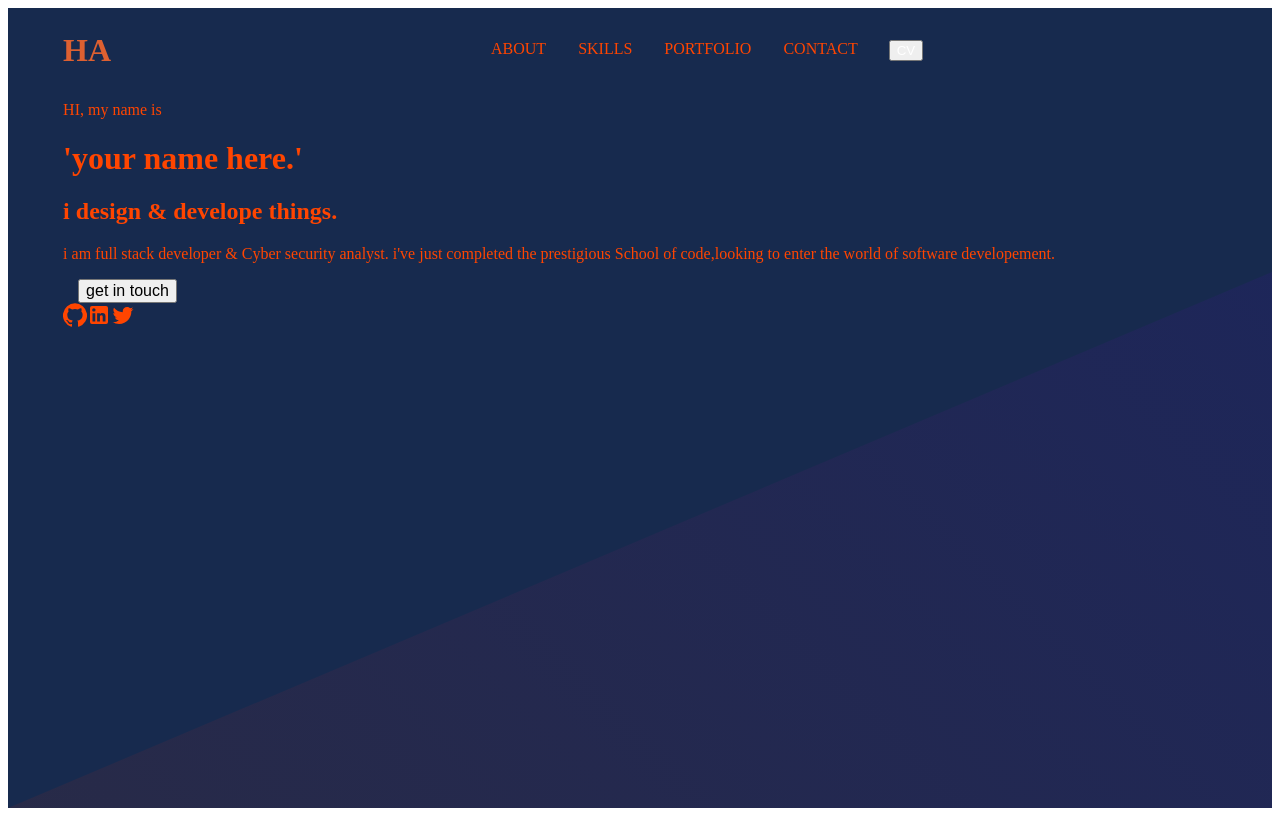
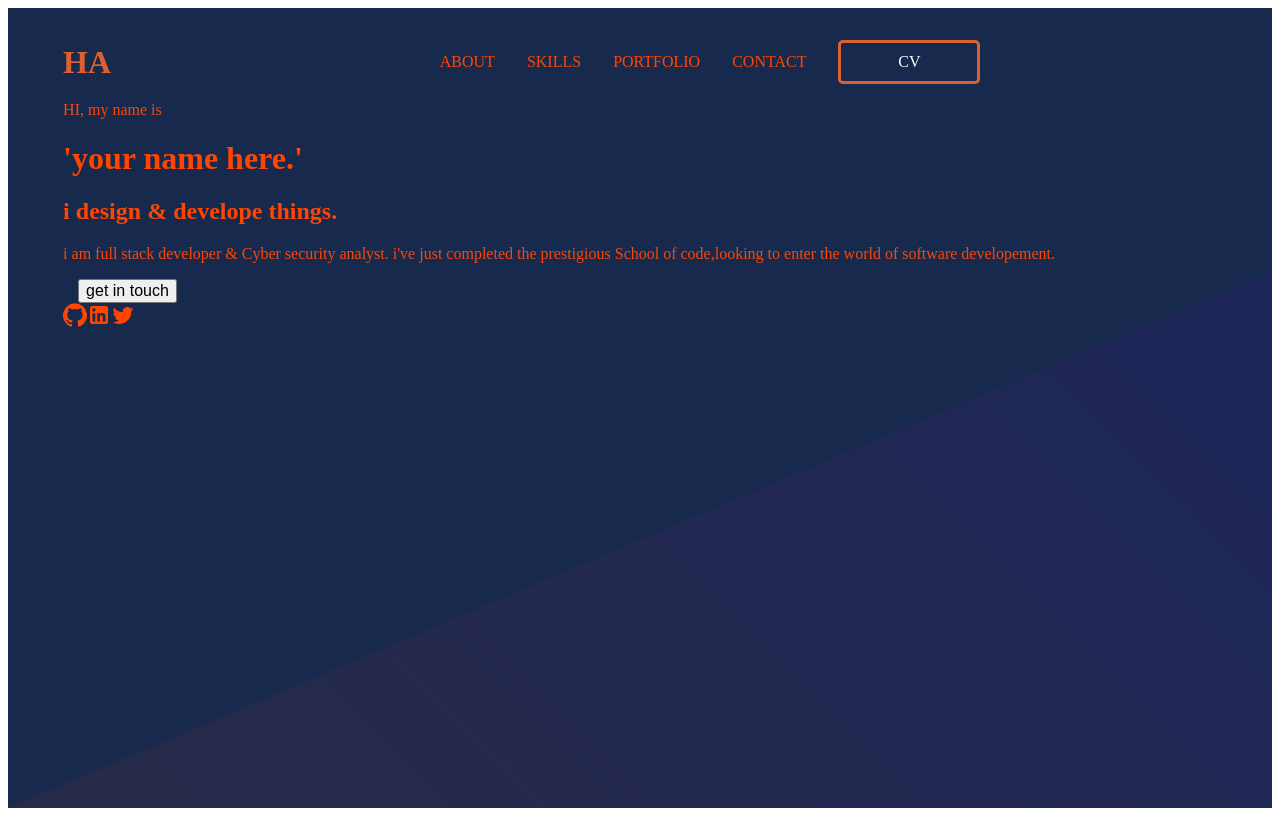
Before and after one commit to hassa09/Portfolio_Host, a React (Create React App) app in the folder portfolio/: page / in a window 1280 px wide. Built offline with nearby package versions, Linux system fonts and the light colour scheme.

Commit message:
fixing branching issue

```diff
--- a/portfolio/src/Components/Navbar/navbar.js
+++ b/portfolio/src/Components/Navbar/navbar.js
@@ -44,8 +44,8 @@ function Navbar() {
                     <li>
                         <Link to='/'>Contact</Link>
                     </li>
-                    <li className='resumeLink'>
-                        <button to='/'>{resumeLink}</button>
+                    <li id='resumeLink'>
+                    {resumeLink}
                     </li>
 
                 </ul>
--- a/portfolio/src/Components/Navbar/navbar.scss
+++ b/portfolio/src/Components/Navbar/navbar.scss
@@ -1,9 +1,9 @@
-
 *::before,
 *::after {
     box-sizing: border-box;
 
 }
+
 .header {
     width: 100%;
     display: flex;
@@ -19,17 +19,19 @@
 
 
 }
-.header{
-    .resumeLink{
-    color: black;
-    margin-left: 15px;
-    font-size: var(--fz-xs);
+
+.header {
+    .resumeLink {
+        color: black;
+        margin-left: 15px;
+        font-size: var(--fz-xs);
+
+
+    }
 
 
 }
 
-
-}
 .navbar {
     margin: 0 auto;
     position: right;
@@ -38,7 +40,7 @@
 
 ul {
     display: flex;
-
+    align-items: center;
     li {
         list-style: none;
         margin: 1rem;
@@ -48,6 +50,8 @@ ul {
             text-decoration: none;
             text-transform: uppercase;
             color: orangered;
+            min-width: 130px;
+            padding: 10px 0;
 
             &:hover {
                 border-bottom: 3px solid #DD6031;
@@ -57,6 +61,32 @@ ul {
         }
 
     }
+
+    #resumeLink {
+        // display: flex;
+        // justify-content: center;
+        // align-items: center;
+        // text-align: center;
+
+        a {
+
+            min-width: 130px;
+            padding: 10px 0;
+            border: 3px solid #DD6031;
+            border-radius: 5px;
+            background-color: transparent;
+            display:block;
+            text-align: center;
+
+
+
+
+
+            color: #FFFFFF
+        }
+
+    }
+
 
 }
 
@@ -77,7 +107,8 @@ ul {
 
 }
 
-.resume-button{
+
+.resume-button {
 
     color: white;
     width: 100%;
@@ -106,7 +137,7 @@ ul {
         align-items: center;
         position: fixed;
         inset: 0;
-        background: rgb(9, 9, 9);
+        background: rgb(179, 167, 167);
         transition: 14ms ease;
     }
 
```
